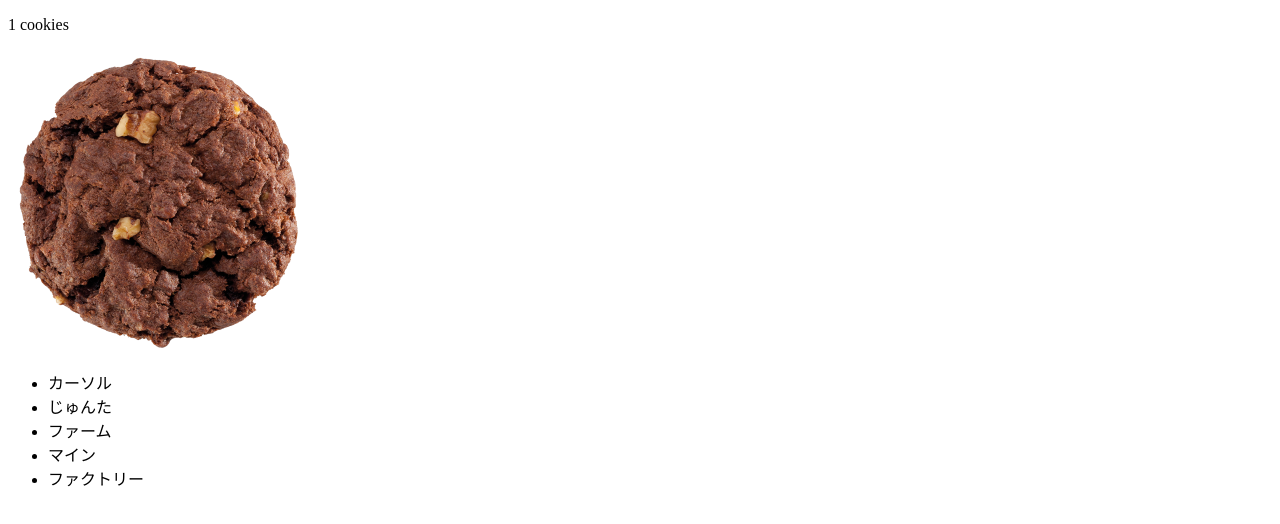
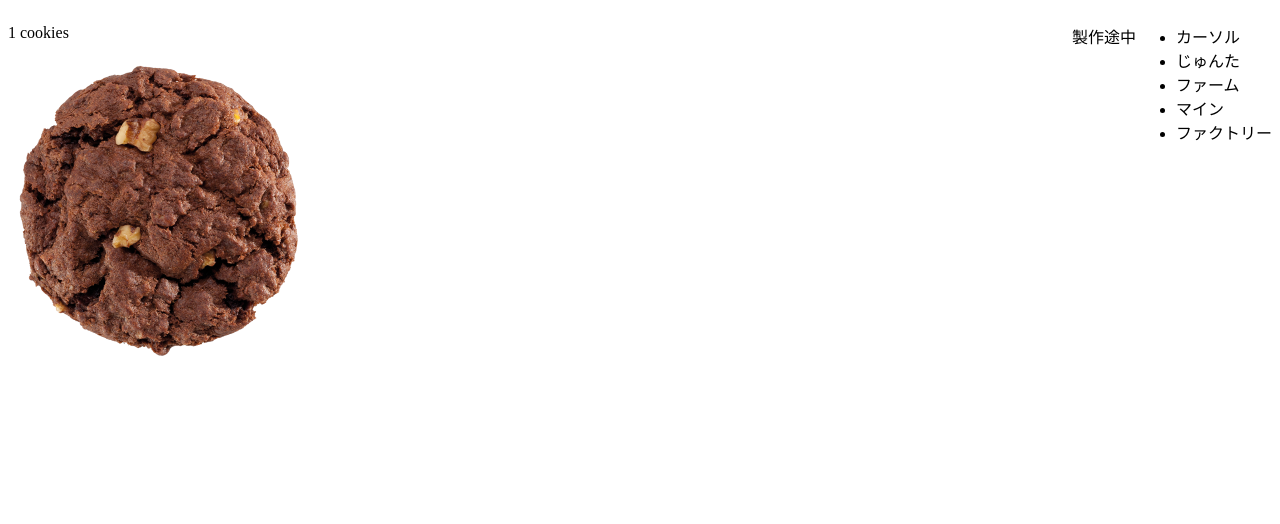
Before and after one commit to kozumekeigo/kozumekeigo.github.io, a plain HTML site: page cookie.html in a window 1280 px wide. Both pictures are taken after a click on the picture 158 px from the left and 200 px from the top of the page. Drawn offline with nearby package versions, Linux system fonts and the light colour scheme.

Commit message:
ふるえる

```diff
--- a/cookie.html
+++ b/cookie.html
@@ -1,11 +1,19 @@
 <!DOCTYPE html>
 <html lang="en" dir="ltr">
   <head>
+    <link
+   rel="stylesheet"
+   href="https://cdnjs.cloudflare.com/ajax/libs/animate.css/4.1.1/animate.min.css"
+ />
     <meta charset="utf-8">
     <title></title>
     <style media="screen">
       body{background-image: url("haikei6.jpg");}
       img{width:300px;}
+
+      /*img{transition: transform.3s ease}
+      img:hover{transition: scale(1.2);}*/
+
       body li,p{
       color: ;
       }
@@ -14,6 +22,11 @@
         color: darkgray;
         transition: 0.1s;
       }
+
+      .container{display:flex;}
+      .item1{ flex-grow:2;}
+      .item1{ flex-grow:4;}
+      .item1{ flex-grow:3;}
     </style>
   </head>
   <body>
@@ -38,6 +51,10 @@
 
       function cookieClick(num) {
         cookie_count = cookie_count + num;
+        var cookie_img=document.getElementById('cookie_img');
+        cookie_img.classList.remove('animate__animated','animate__shakeX');
+        void cookie_img.offsetWidth;
+        cookie_img.classList.add('animate__animated','animate__shakeX');
       }
 
       function cursor() {
@@ -72,10 +89,19 @@
       }
 
     </script>
+<div class="container">
+  <div class="item1">
     <p>
        <span id="cookie_count"></span> cookies
    </p>
-   <img onclick="cookieClick(1)" src="cookie.png" alt="">
+   <img id="cookie_img"onclick="cookieClick(1)" src="cookie.png" alt="">
+  </div>
+
+  <div class="item2">
+      <p class="animate__animated animate__bounce">製作途中</p>
+    </div>
+
+    <div class="item3">
       <ul>
         <li onclick="cursor()">カーソル</li>
         <li onclick="junta()">じゅんた</li>
@@ -83,5 +109,8 @@
         <li onclick="mine()">マイン</li>
         <li onclick="factory()">ファクトリー</li>
       </ul>
+    </div>
+  </div>
+
   </body>
 </html>
```
Lines whose indentation alone changed are shown as unchanged.
